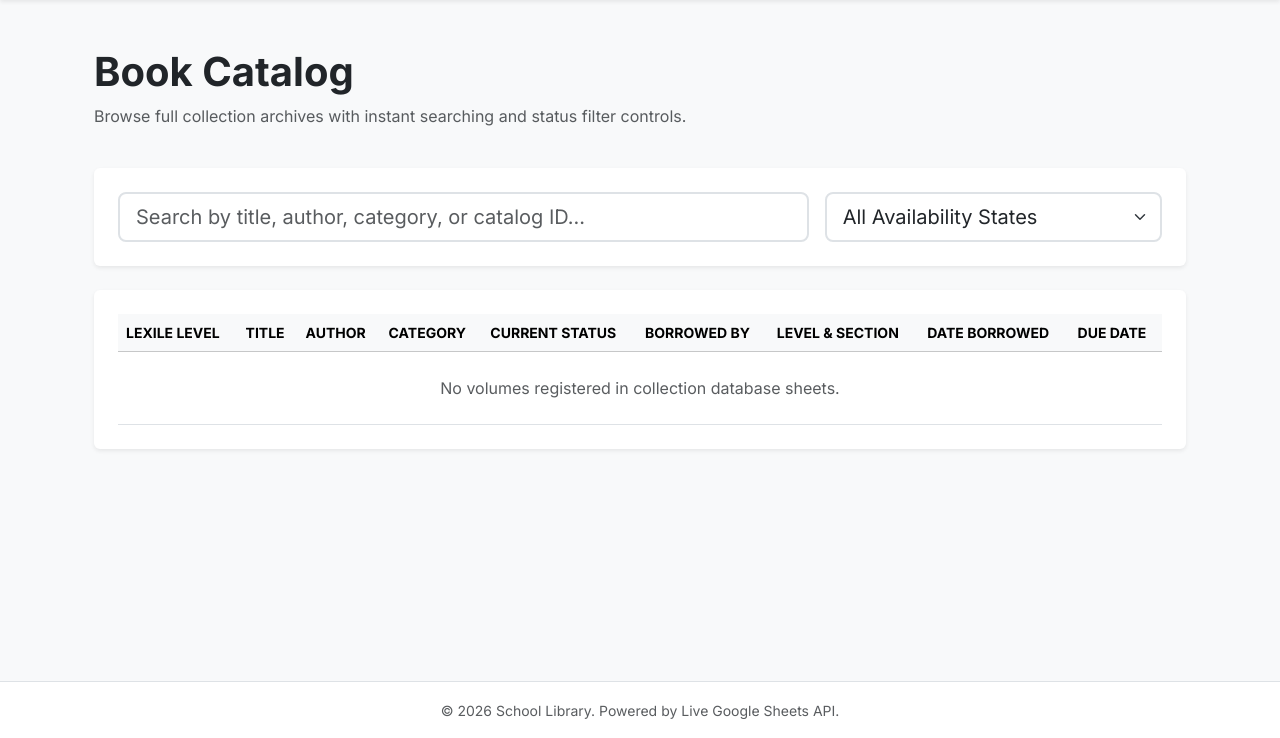
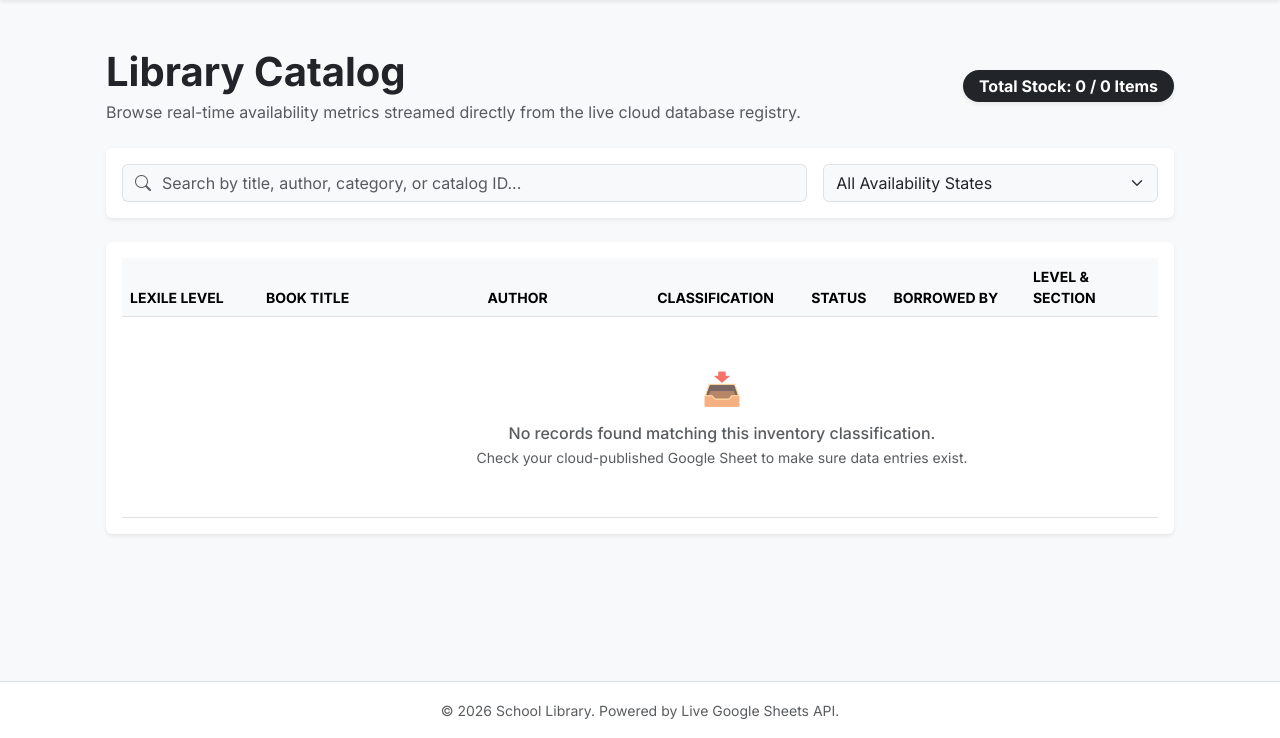
Before and after one commit to berkeley-library-admin/SCHOOL_LIBRARY_PORTAL, a Flask app: template app/templates/catalog.html in a window 1280 px wide. Shown: the part 62-800 px from the top of the page. Run offline with Flask 3, Linux system fonts and the light colour scheme; the template is opened without the code that fills it, so the values that code supplies are empty; parts of the project's set-up code (start-up, migrations or seed data) failed here and were passed over.

Commit message:
Update catalog.html

```diff
--- a/app/templates/catalog.html
+++ b/app/templates/catalog.html
@@ -1,22 +1,33 @@
 {% extends 'base.html' %}
 
 {% block content %}
-<div class="container">
-    <div class="row mb-4">
-        <div class="col-12">
-            <h1 class="fw-bold text-dark tracking-tight">Book Catalog</h1>
-            <p class="text-muted">Browse full collection archives with instant searching and status filter controls.</p>
+{# Safe fallback alias assignment to handle backend listing variables #}
+{% set active_books = books if books is defined else (books_list if books_list is defined else []) %}
+
+<div class="container-fluid px-4">
+    <div class="row mb-4 align-items-center">
+        <div class="col-md-8">
+            <h1 class="fw-bold text-dark tracking-tight mb-1">{{ collection_title if collection_title else 'Library Catalog' }}</h1>
+            <p class="text-muted mb-0">Browse real-time availability metrics streamed directly from the live cloud database registry.</p>
+        </div>
+        <div class="col-md-4 text-md-end mt-3 mt-md-0">
+            <span class="badge bg-dark text-white px-3 py-2 rounded-pill fs-6 shadow-sm">
+                Total Stock: <span id="displayed-count">{{ active_books|length }}</span> / {{ active_books|length }} Items
+            </span>
         </div>
     </div>
 
-    <div class="card bg-white border-0 shadow-sm p-4 mb-4">
+    <div class="card bg-white border-0 shadow-sm p-3 mb-4">
         <div class="row g-3">
             <div class="col-md-8">
-                <input type="text" id="catalogSearch" class="form-control form-control-lg border-2 shadow-none" placeholder="Search by title, author, category, or catalog ID...">
+                <div class="input-group">
+                    <span class="input-group-text bg-light border-end-0 text-muted"><i class="bi bi-search"></i></span>
+                    <input type="text" id="catalog-search-input" class="form-control bg-light border-start-0 ps-0" placeholder="Search by title, author, category, or catalog ID...">
+                </div>
             </div>
             <div class="col-md-4">
-                <select id="statusFilter" class="form-select form-select-lg border-2 shadow-none">
-                    <option value="">All Availability States</option>
+                <select id="status-filter-select" class="form-select bg-light">
+                    <option value="all">All Availability States</option>
                     <option value="available">Available</option>
                     <option value="borrowed">Borrowed</option>
                 </select>
@@ -24,73 +35,77 @@
         </div>
     </div>
 
-    <div class="card bg-white border-0 shadow-sm p-4">
+    <div class="card bg-white border-0 shadow-sm p-3">
         <div class="table-responsive">
-            <table class="table table-hover align-middle mb-0" id="catalogTable">
-                <thead class="table-light text-muted small fw-bold text-uppercase">
+            <table class="table table-hover align-middle mb-0" style="min-width: 1200px;" id="library-data-table">
+                <thead class="table-light text-muted small fw-bold text-uppercase border-bottom">
                     <tr>
-                        <th>Lexile Level</th>
-                        <th>Title</th>
-                        <th>Author</th>
-                        <th>Category</th>
-                        <th>Current Status</th>
-                        <th>Borrowed By</th>
-                        <th>Level & Section</th>
-                        <th>Date Borrowed</th>
-                        <th>Due Date</th>
+                        {% if collection_title == "Reference Collection" %}
+                            <th style="width: 12%;" class="searchable-col">Call Number</th>
+                        {% else %}
+                            <th style="width: 12%;" class="searchable-col">Lexile Level</th>
+                        {% endif %}
+
+                        <th style="width: 20%;" class="searchable-col">Book Title</th>
+                        <th style="width: 15%;" class="searchable-col">Author</th>
+                        <th style="width: 12%;" class="searchable-col">Classification</th>
+                        <th style="width: 8%;" class="text-center">Status</th>
+
+                        <th style="width: 12%;">Borrowed By</th>
+                        <th style="width: 11%;">Level & Section</th>
+                        <th style="width: 10%;">Date Borrowed</th>
+                        <th style="width: 10%;">Due Date</th>
                     </tr>
                 </thead>
-                <tbody>
-                    {% for book in books %}
-                    <tr class="book-row">
-                        <td class="font-monospace fw-bold text-secondary search-id">{{ book.id }}</td>
-                        <td class="fw-semibold text-dark search-title">{{ book.title }}</td>
-                        <td class="text-muted search-author">{{ book.author }}</td>
-                        <td class="search-category"><span class="badge bg-light text-dark border">{{ book.category }}</span></td>
+                <tbody id="catalog-table-body">
+                    {% for book in active_books %}
+                    <tr class="book-row {% if book.status.lower() != 'available' %}table-light-opacity{% endif %}" data-status="{{ book.status.lower().strip() }}">
+                        <td class="font-monospace fw-bold text-secondary target-text">{{ book.id }}</td>
 
-                        <td class="search-status" data-status="{{ book.status.lower().strip() }}">
-                            {% if book.status.lower().strip() == 'available' %}
-                            <span class="badge bg-success-subtle text-success border border-success-subtle px-3 py-2">Available</span>
+                        <td class="fw-semibold text-dark text-wrap target-text">{{ book.title }}</td>
+                        <td class="text-muted text-wrap target-text">{{ book.author }}</td>
+                        <td><span class="badge bg-light text-dark border px-2 py-1 target-text">{{ book.category }}</span></td>
+
+                        <td class="text-center status-cell">
+                            {% if book.status.lower() == 'available' %}
+                            <span class="badge bg-success-subtle text-success border border-success-subtle rounded-pill px-2.5 py-1 fw-bold text-uppercase" style="font-size: 0.65rem; letter-spacing: 0.5px;">
+                                Available
+                            </span>
                             {% else %}
-                            <span class="badge bg-warning-subtle text-warning border border-warning-subtle px-3 py-2">Borrowed</span>
+                            <span class="badge bg-danger-subtle text-danger border border-danger-subtle rounded-pill px-2.5 py-1 fw-bold text-uppercase" style="font-size: 0.65rem; letter-spacing: 0.5px; color: #b91c1c !important; background-color: #fef2f2 !important; border-color: #fee2e2 !important;">
+                                Borrowed
+                            </span>
                             {% endif %}
                         </td>
 
-                        <td class="fw-medium text-dark">
-                            {% if book.status.lower().strip() == 'borrowed' and book.borrowed_by %}
-                                👤 {{ book.borrowed_by }}
+                        <td class="fw-medium text-dark">{{ book.borrowed_by if book.borrowed_by else '-' }}</td>
+                        <td class="text-secondary font-monospace">{{ book.level_section if book.level_section else '-' }}</td>
+                        <td class="text-muted small">{{ book.date_borrowed if book.date_borrowed else '-' }}</td>
+                        <td class="text-muted small">
+                            {% if book.due_date %}
+                                <span class="{% if book.status.lower() != 'available' %}fw-semibold text-dark{% endif %}">{{ book.due_date }}</span>
                             {% else %}
-                                <span class="text-muted text-opacity-50">—</span>
-                            {% endif %}
-                        </td>
-
-                        <td class="text-dark small fw-medium">
-                            {% if book.status.lower().strip() == 'borrowed' and book.level_section %}
-                                {{ book.level_section }}
-                            {% else %}
-                                <span class="text-muted text-opacity-30">—</span>
-                            {% endif %}
-                        </td>
-                        <td class="text-muted small font-monospace">
-                            {% if book.status.lower().strip() == 'borrowed' and book.date_borrowed %}
-                                {{ book.date_borrowed }}
-                            {% else %}
-                                <span class="text-muted text-opacity-30">—</span>
-                            {% endif %}
-                        </td>
-                        <td class="small font-monospace">
-                            {% if book.status.lower().strip() == 'borrowed' and book.due_date %}
-                                <span class="text-danger fw-semibold">{{ book.due_date }}</span>
-                            {% else %}
-                                <span class="text-muted text-opacity-30">—</span>
+                                -
                             {% endif %}
                         </td>
                     </tr>
                     {% else %}
-                    <tr>
-                        <td colspan="9" class="text-center text-muted py-4">No volumes registered in collection database sheets.</td>
+                    <tr id="empty-fallback-row">
+                        <td colspan="9" class="text-center text-muted py-5">
+                            <div class="fs-2 mb-2">📥</div>
+                            <p class="mb-0 fw-medium">No records found matching this inventory classification.</p>
+                            <small class="text-muted">Check your cloud-published Google Sheet to make sure data entries exist.</small>
+                        </td>
                     </tr>
                     {% endfor %}
+
+                    <tr id="no-results-row" style="display: none;">
+                        <td colspan="9" class="text-center text-muted py-5">
+                            <div class="fs-2 mb-2">🔍</div>
+                            <p class="mb-0 fw-medium">No inventory records match your active filtering queries.</p>
+                            <small class="text-muted">Try clearing out character strings or changing the availability state modifier drop menu.</small>
+                        </td>
+                    </tr>
                 </tbody>
             </table>
         </div>
@@ -98,39 +113,55 @@
 </div>
 
 <script>
-document.addEventListener('DOMContentLoaded', function () {
-    const searchInput = document.getElementById('catalogSearch');
-    const statusFilter = document.getElementById('statusFilter');
-    const tableRows = document.querySelectorAll('#catalogTable tbody .book-row');
+document.addEventListener('DOMContentLoaded', function() {
+    const searchInput = document.getElementById('catalog-search-input');
+    const statusFilter = document.getElementById('status-filter-select');
+    const bookRows = document.querySelectorAll('.book-row');
+    const noResultsRow = document.getElementById('no-results-row');
+    const displayedCountElement = document.getElementById('displayed-count');
 
-    function filterCatalogTable() {
-        const searchQuery = searchInput.value.toLowerCase().trim();
-        const selectedStatus = statusFilter.value.toLowerCase().trim();
+    function executeClientFiltering() {
+        const queryText = searchInput.value.toLowerCase().trim();
+        const targetedStatus = statusFilter.value;
+        let visibleItemsCounter = 0;
 
-        tableRows.forEach(row => {
-            const titleText = row.querySelector('.search-title') ? row.querySelector('.search-title').textContent.toLowerCase() : '';
-            const authorText = row.querySelector('.search-author') ? row.querySelector('.search-author').textContent.toLowerCase() : '';
-            const idText = row.querySelector('.search-id') ? row.querySelector('.search-id').textContent.toLowerCase() : '';
-            const categoryText = row.querySelector('.search-category') ? row.querySelector('.search-category').textContent.toLowerCase() : '';
-            const rowStatusValue = row.querySelector('.search-status') ? row.querySelector('.search-status').getAttribute('data-status').toLowerCase().trim() : '';
+        bookRows.forEach(row => {
+            // Extract attributes and plain text content fields safely
+            const rowStatus = row.getAttribute('data-status');
 
-            const matchesSearch = titleText.includes(searchQuery) ||
-                                  authorText.includes(searchQuery) ||
-                                  idText.includes(searchQuery) ||
-                                  categoryText.includes(searchQuery);
+            let searchableAggregateText = '';
+            const internalTextNodes = row.querySelectorAll('.target-text');
+            internalTextNodes.forEach(node => {
+                searchableAggregateText += ' ' + node.textContent.toLowerCase();
+            });
 
-            const matchesStatus = selectedStatus === "" || rowStatusValue === selectedStatus;
+            // Match structural status filter evaluations
+            const matchStatus = (targetedStatus === 'all') || (rowStatus === targetedStatus);
+            // Match textual query entries strings metrics
+            const matchText = (queryText === '') || searchableAggregateText.includes(queryText);
 
-            if (matchesSearch && matchesStatus) {
-                row.style.setProperty('display', '', 'important');
+            if (matchStatus && matchText) {
+                row.style.display = '';
+                visibleItemsCounter++;
             } else {
-                row.style.setProperty('display', 'none', 'important');
+                row.style.display = 'none';
             }
         });
+
+        // Track and adjust total metrics dynamically in real-time
+        displayedCountElement.textContent = visibleItemsCounter;
+
+        // Toggle visibility helper warning alerts if matching index array is empty
+        if (visibleItemsCounter === 0 && bookRows.length > 0) {
+            noResultsRow.style.display = '';
+        } else {
+            noResultsRow.style.display = 'none';
+        }
     }
 
-    searchInput.addEventListener('input', filterCatalogTable);
-    statusFilter.addEventListener('change', filterCatalogTable);
+    // Bind execution channels on interface keystroke changes
+    searchInput.addEventListener('input', executeClientFiltering);
+    statusFilter.addEventListener('change', executeClientFiltering);
 });
 </script>
 {% endblock %}
```
